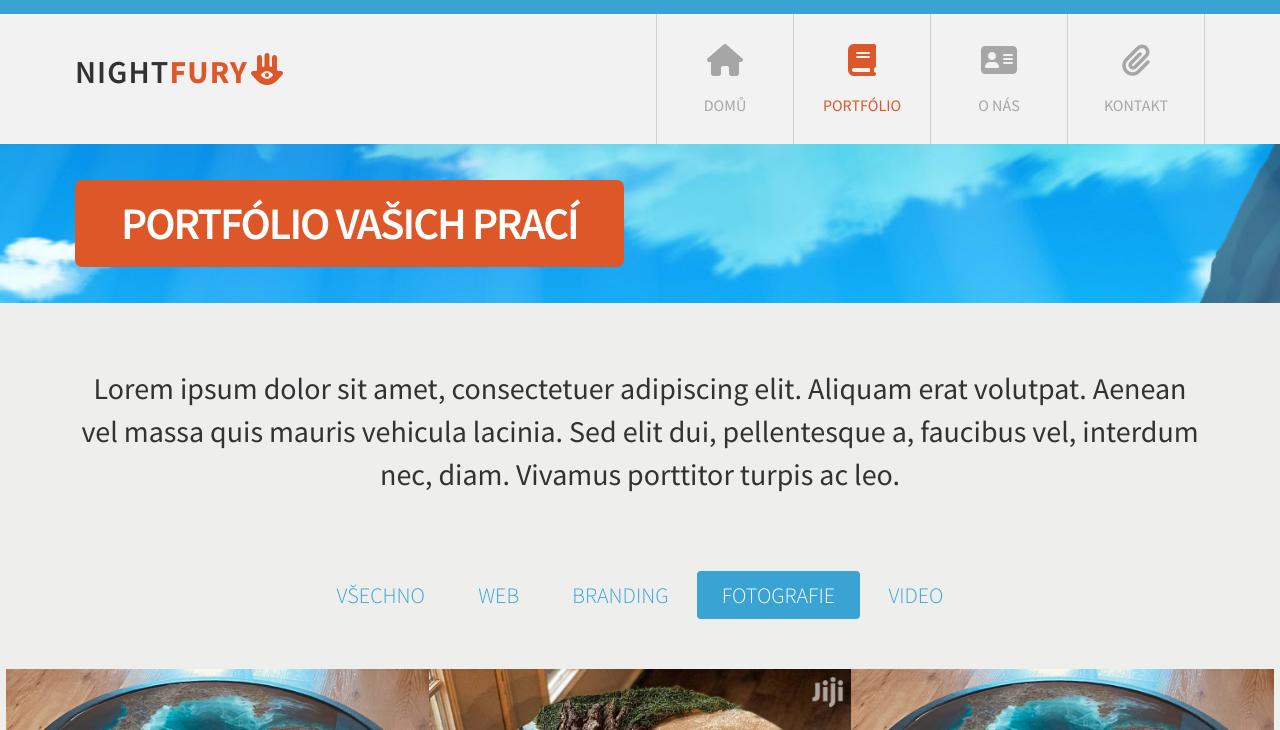
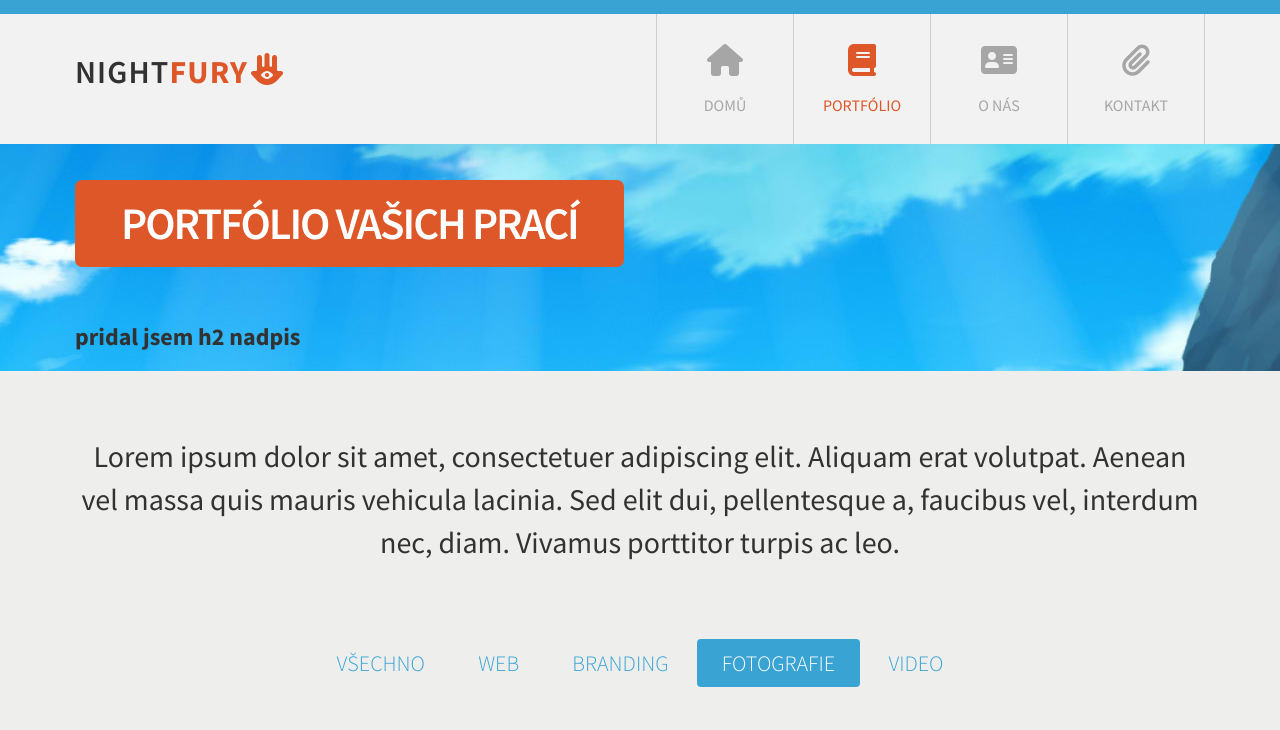
Before and after one commit to Potmesen/moje-stranka, a plain HTML site: page index.html in a window 1280 px wide. Shown: the part 70-800 px from the top of the page. Drawn offline with Linux system fonts and the light colour scheme.

Commit message:
pridal jsem h2 nadpis :wq

```diff
--- a/index.html
+++ b/index.html
@@ -94,6 +94,7 @@
         <header class="post-header">
           <div class="container">
             <h1 class="post-title">Portfólio vašich prací</h1>
+            <h2>pridal jsem h2 nadpis</h2>
           </div>
         </header>
         <div class="post-content">
```
